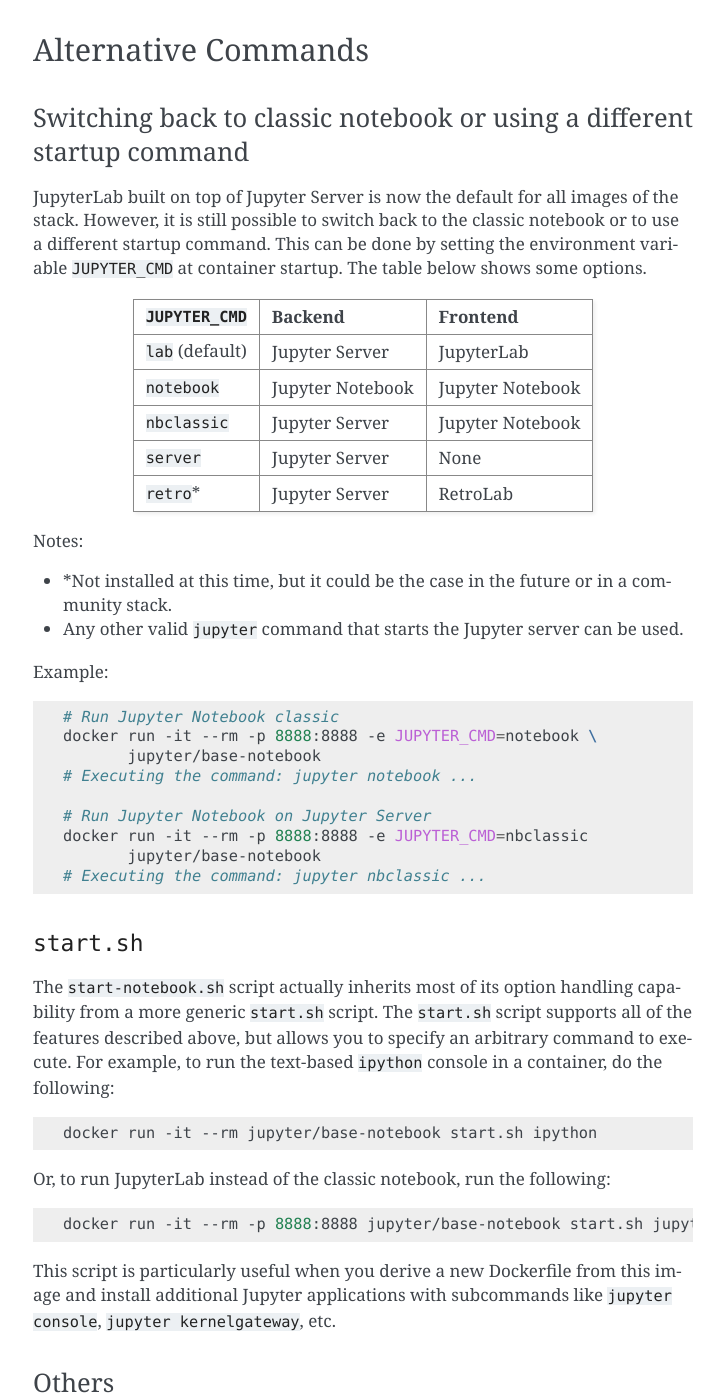
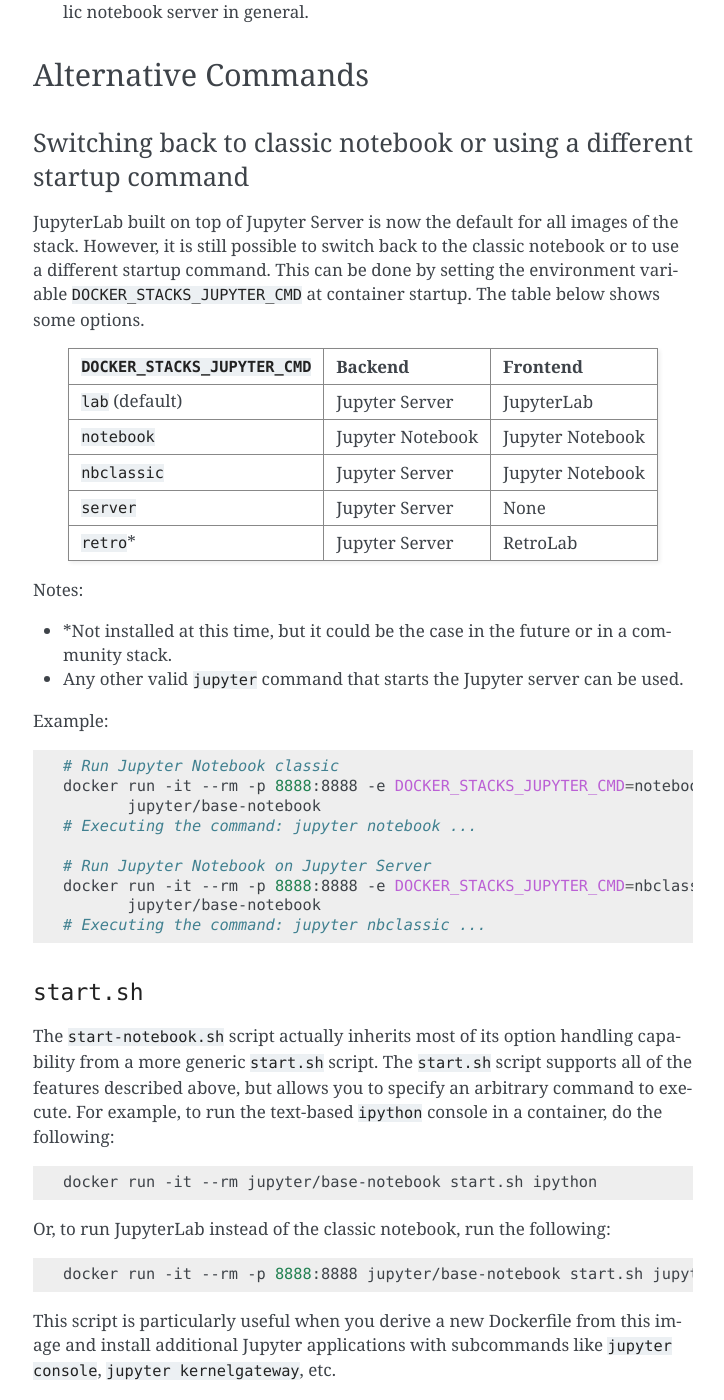
Before and after one commit to jupyter/docker-stacks, a Sphinx documentation site: the page built from docs/using/common.md, in a window 1280 px wide and 1400 px high, scrolled down 4097 px. Shown: the whole window, without its empty margins (387-1111 px from the left). Built offline with Sphinx 7.4.7, drawn with Linux system fonts in a browser that asks for light colours; some of the changed text lies outside the part shown.

Commit message:
JUPYTER_CMD -> DOCKER_STACKS_JUPYTER_CMD (review)

````diff
--- a/docs/using/common.md
+++ b/docs/using/common.md
@@ -69,7 +69,7 @@
   (The `start-notebook.sh` script will `su ${NB_USER}` after adding `${NB_USER}` to sudoers.)
   **You should only enable `sudo` if you trust the user or if the container is running on an isolated host.**
 - `-e GEN_CERT=yes` - Instructs the startup script to generates a self-signed SSL certificate and configure Jupyter Notebook to use it to accept encrypted HTTPS connections.
-- `-e JUPYTER_CMD=<jupyter command>` - Instructs the startup script to run `jupyter ${JUPYTER_CMD}` instead of the default `jupyter lab` command.
+- `-e DOCKER_STACKS_JUPYTER_CMD=<jupyter command>` - Instructs the startup script to run `jupyter ${DOCKER_STACKS_JUPYTER_CMD}` instead of the default `jupyter lab` command.
   See [Switching back to classic notebook or using a different startup command][switch_back] for available options.
   Useful in container orchestration environments where setting environment variables is easier than change command line parameters.
 - `-e RESTARTABLE=yes` - Runs Jupyter in a loop so that quitting Jupyter does not cause the container to exit.
@@ -135,16 +135,16 @@
 
 JupyterLab built on top of Jupyter Server is now the default for all images of the stack.
 However, it is still possible to switch back to the classic notebook or to use a different startup command.
-This can be done by setting the environment variable `JUPYTER_CMD` at container startup.
+This can be done by setting the environment variable `DOCKER_STACKS_JUPYTER_CMD` at container startup.
 The table below shows some options.
 
-| `JUPYTER_CMD`   | Backend          | Frontend         |
-| --------------- | ---------------- | ---------------- |
-| `lab` (default) | Jupyter Server   | JupyterLab       |
-| `notebook`      | Jupyter Notebook | Jupyter Notebook |
-| `nbclassic`     | Jupyter Server   | Jupyter Notebook |
-| `server`        | Jupyter Server   | None             |
-| `retro`\*       | Jupyter Server   | RetroLab         |
+| `DOCKER_STACKS_JUPYTER_CMD` | Backend          | Frontend         |
+| --------------------------- | ---------------- | ---------------- |
+| `lab` (default)             | Jupyter Server   | JupyterLab       |
+| `notebook`                  | Jupyter Notebook | Jupyter Notebook |
+| `nbclassic`                 | Jupyter Server   | Jupyter Notebook |
+| `server`                    | Jupyter Server   | None             |
+| `retro`\*                   | Jupyter Server   | RetroLab         |
 
 Notes:
 
@@ -155,12 +155,12 @@
 
 ```bash
 # Run Jupyter Notebook classic
-docker run -it --rm -p 8888:8888 -e JUPYTER_CMD=notebook \
+docker run -it --rm -p 8888:8888 -e DOCKER_STACKS_JUPYTER_CMD=notebook \
        jupyter/base-notebook
 # Executing the command: jupyter notebook ...
 
 # Run Jupyter Notebook on Jupyter Server
-docker run -it --rm -p 8888:8888 -e JUPYTER_CMD=nbclassic
+docker run -it --rm -p 8888:8888 -e DOCKER_STACKS_JUPYTER_CMD=nbclassic \
        jupyter/base-notebook
 # Executing the command: jupyter nbclassic ...
 ```
````
Also changed, not shown: README.md (+1 -1 lines), 2 other files.
